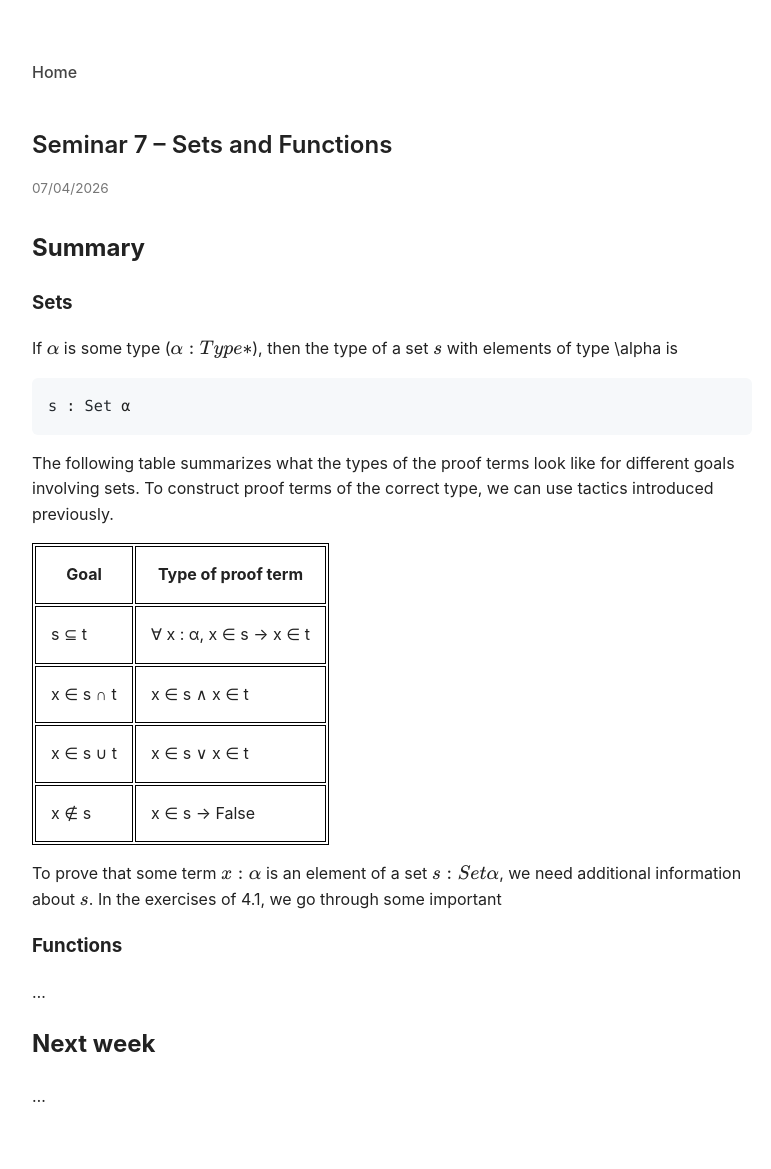
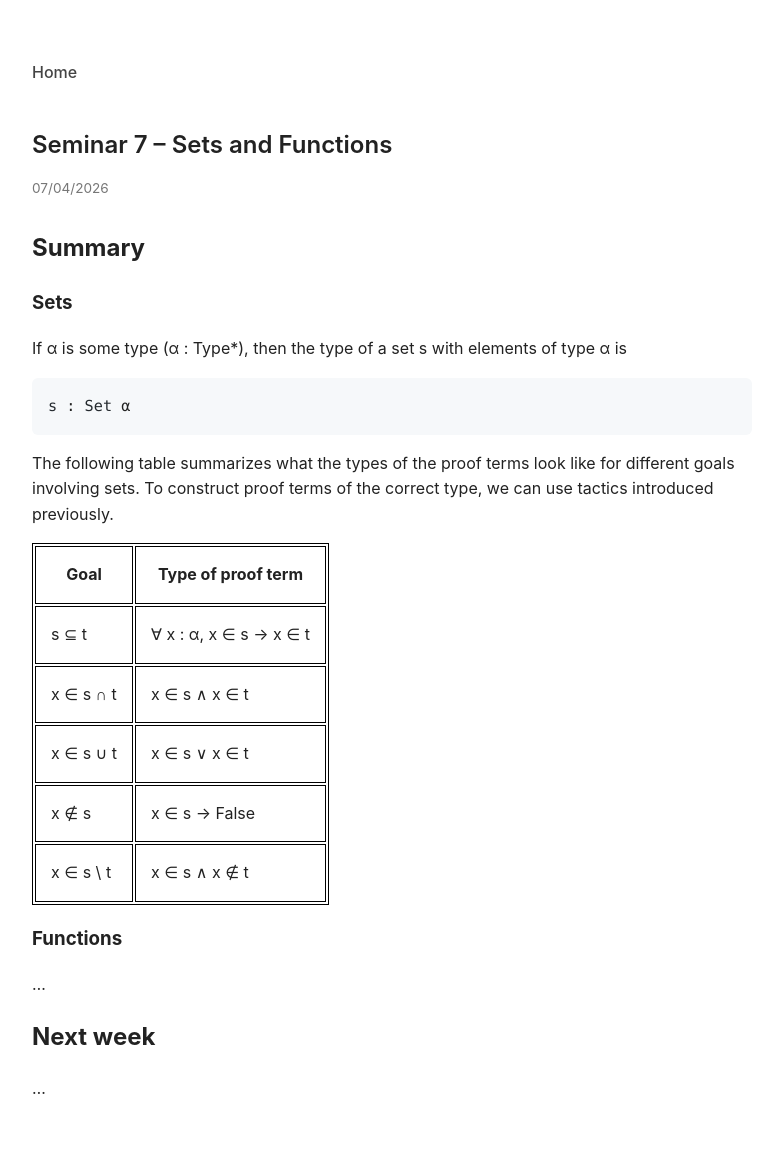
Before and after one commit to Carli-B/lean-seminar, a Jekyll site: the page built from _posts/2026-04-07-seminar-7.md, in a window 1280 px wide. Shown: the whole page, without its empty margins (248-1019 px from the left). Built offline with Jekyll 4.4.1, drawn with Linux system fonts in a browser that asks for light colours.

Commit message:
Fix formatting and notation in seminar-7.md
Corrected formatting and improved clarity of mathematical notation.

````diff
--- a/_posts/2026-04-07-seminar-7.md
+++ b/_posts/2026-04-07-seminar-7.md
@@ -8,7 +8,7 @@ date: 2026-04-07
 
 
 ### Sets
-If $\alpha$ is some type ($\alpha : Type*$), then the type of a set $s$ with elements of type \alpha is
+If α is some type (α : Type*), then the type of a set s with elements of type α is
 ```lean
 s : Set α
 ```
@@ -38,12 +38,13 @@ To construct proof terms of the correct type, we can use tactics introduced prev
     <td>x ∉ s</td>
     <td>x ∈ s → False</td>
   </tr>
+  <tr>
+    <td>x ∈ s \ t</td>
+    <td>x ∈ s ∧ x ∉ t</td>
+  </tr>
 </tbody>
 </table>
 
-
-To prove that some term $x : \alpha$ is an element of a set $s : Set \alpha$, we need additional information about $s$.
-In the exercises of 4.1, we go through some important
 
 
 ### Functions
````
